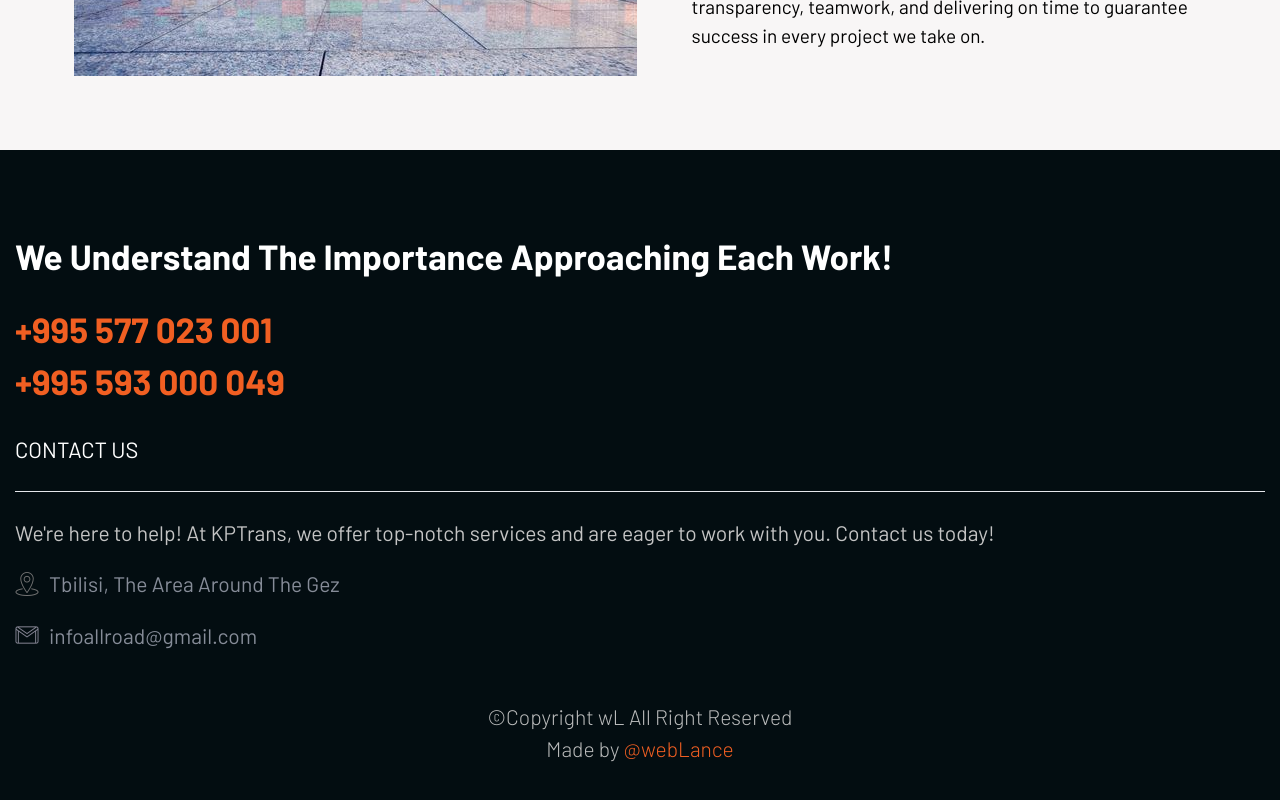
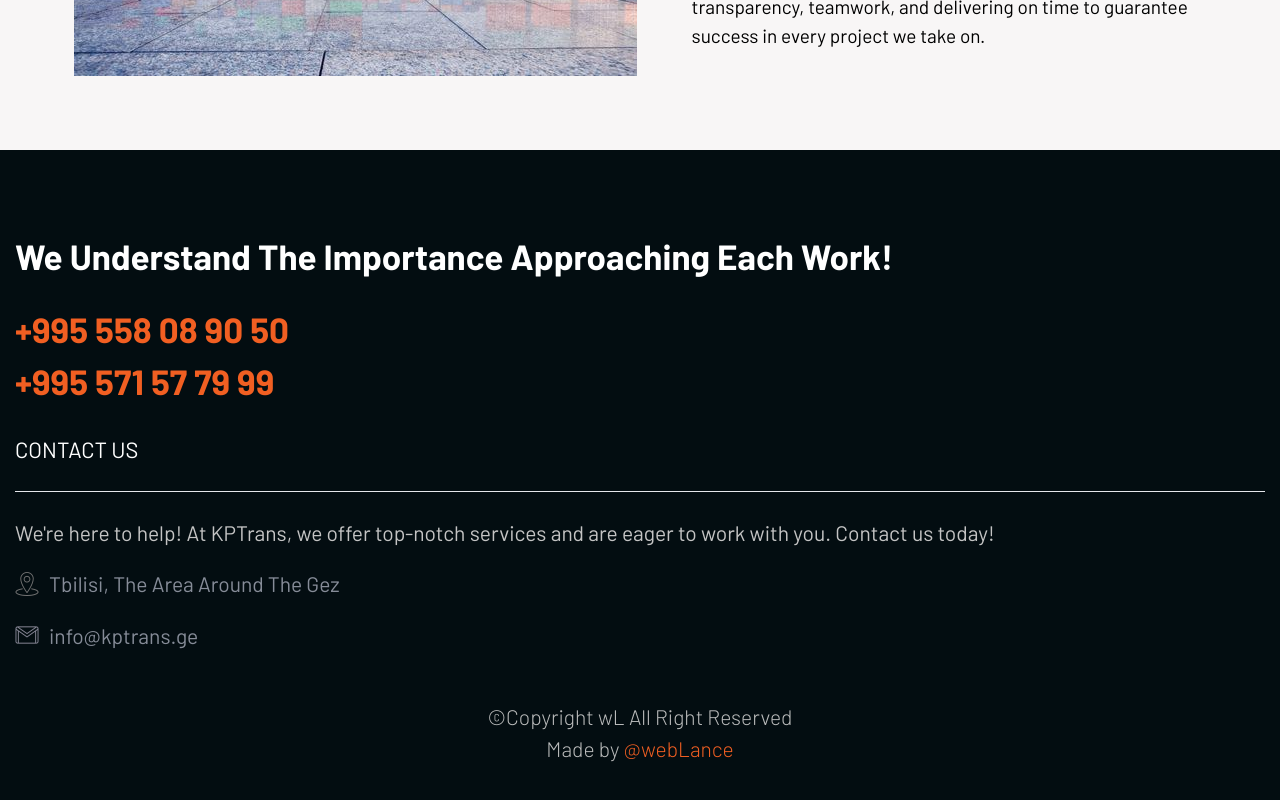
Before and after one commit to Davmike/logistics-web, a React (Vite) app: page / in a window 1280 px wide. Shown: the part 1443-2243 px from the top of the page. Built offline with nearby package versions, Linux system fonts and the light colour scheme.

Commit message:
fix: change number and email

```diff
--- a/src/Components/Footer.tsx
+++ b/src/Components/Footer.tsx
@@ -21,7 +21,7 @@ function Footer() {
 
   const categories = [
     { title: "Tbilisi, The Area Around The Gez", src: location },
-    { title: "infoallroad@gmail.com", src: gmail },
+    { title: "info@kptrans.ge", src: gmail },
   ];
 
   return (
@@ -35,10 +35,10 @@ function Footer() {
       {/* div for mobile numbers */}
       <div className="flex flex-col" id="reset">
         <span className="text-[#F15F22] font-bold text-[25px] md:text-[30px] lg:text-[35px]">
-          +995 577 023 001
+          +995 558 08 90 50
         </span>
         <span className="text-[#F15F22] font-bold text-[25px] md:text-[30px] lg:text-[35px]">
-          +995 593 000 049
+          +995 571 57 79 99
         </span>
       </div>
       <p
```
